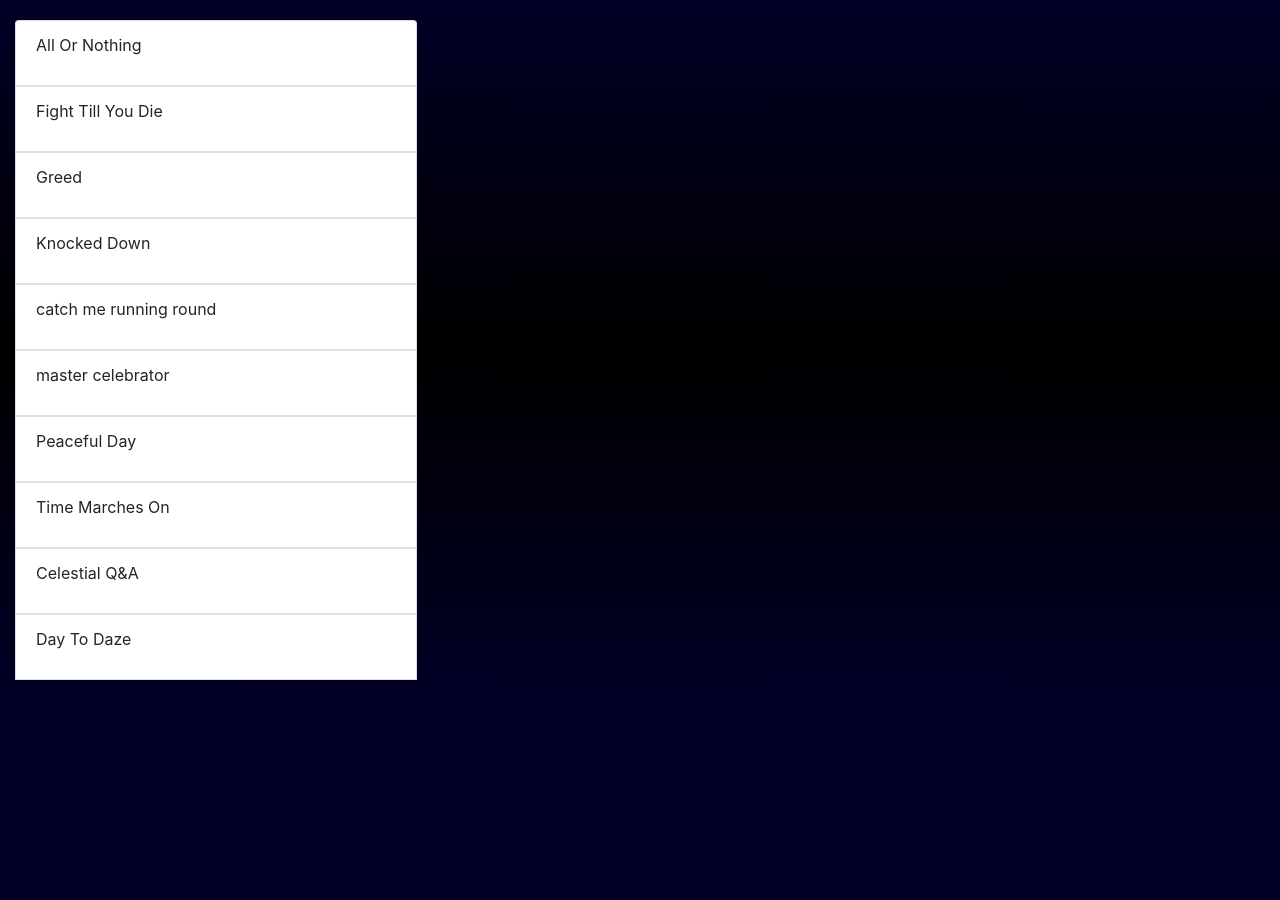
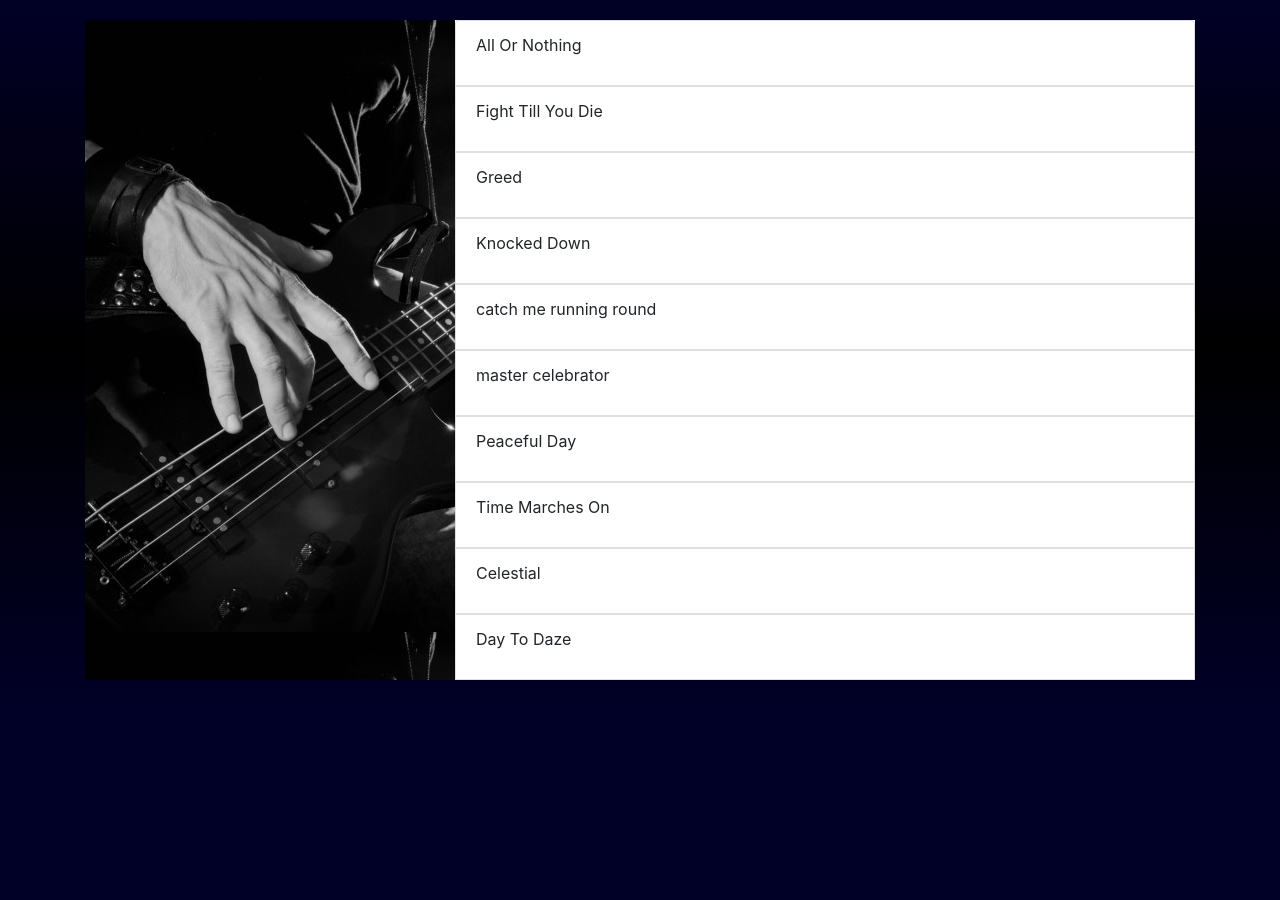
Before and after one commit to Mdamian1/RockInRio, a CodeIgniter app: page /database/welcome/musica in a window 1280 px wide. Shown: the part 80-980 px from the top of the page. Run offline with CodeIgniter, Linux system fonts and the light colour scheme; some libraries are stand-ins or nearby versions.

Commit message:
Musicas refeito

```diff
--- a/application/views/musica.php
+++ b/application/views/musica.php
@@ -9,7 +9,6 @@
     </head>
 <body>
 
-<div class="container-fluid centro">
 <?php
         $musicas = array(
             'All_Or_Nothing' => base_url('assets/musicas/01 - All Or Nothing.mp3'),
@@ -20,15 +19,21 @@
             'master_celebrator' => base_url('assets/musicas/06 - no fun at all - master celebrator.mp3'),
             'Peaceful_Day' => base_url('assets/musicas/07 - Peaceful Day.mp3'),
             'Time_Marches_On' => base_url('assets/musicas/08 - Time Marches On.mp3'),
-            'Celestial_Q&A' => base_url('assets/musicas/09 - Celestial Q&A.mp3'),
+            'Celestial' => base_url('assets/musicas/09 - Celestial.mp3'),
             'Day_To_Daze' => base_url('assets/musicas/10 - Day To Daze.mp3'),
         )
 ?>
-
-    <ul class="list-group col-sm-4">
+    <div class="container-fluid fundo">
+        <div class="container fundo-interior">
+            <div class="row no-gutters dentro" style="background-image: url('<?php echo base_url("assets/musicas/imagem.jpg")?>')">
+                <div class="col-sm-4 foto">
+                </div>
+                <div class="col-sm-8 lista">
+                    <div>
+                        <ul class="list-group">
                             <?php foreach($musicas as $chave => $valor): ?>
                             <li id="box-audio-title_<?php echo $chave?>" class="list-group-item">
-            <p><?php echo str_replace('_',' ',$chave)?></p>
+                                <p id="box-audio-p_<?php echo $chave?>"><?php echo str_replace('_',' ',$chave)?></p>
                                 <span class="box-audio_<?php echo $chave?>">
                                     <audio id='4' controls>
                                         <source src="<?php echo $valor?>" type="audio/mpeg" />
@@ -37,12 +42,17 @@
                             </li>
                             <script>
                             $(document).ready(function() {
-            $("#box-audio-title_<?php echo $chave?>").click(function() {
+                                $("#box-audio-p_<?php echo $chave?>").click(function() {
                                     $(".box-audio_<?php echo $chave?>").toggle();
                                 })
                             });
                             </script>
                             <?php endforeach ?>
                         </ul>
+                    </div>
+                </div>
+            </div>
+        </div>
+    </div>
 </body>
 </html>
--- a/assets/musicas/css/style.css
+++ b/assets/musicas/css/style.css
@@ -1,5 +1,4 @@
-.centro{
-
+.fundo{
     padding-top: 20px;
     background: #000000;
     background:   linear-gradient(#010026, #000000, #010026);
@@ -9,6 +8,17 @@
     padding-bottom: 20px;
 }
 
+.lista{
+    background-color: #ffffff;
+}
+
+.foto{
+    height: inherit;
+}
+
+audio{
+    width: 100%;
+}
 
 span{
     display:none;
```
Lines whose indentation alone changed are shown as unchanged.
